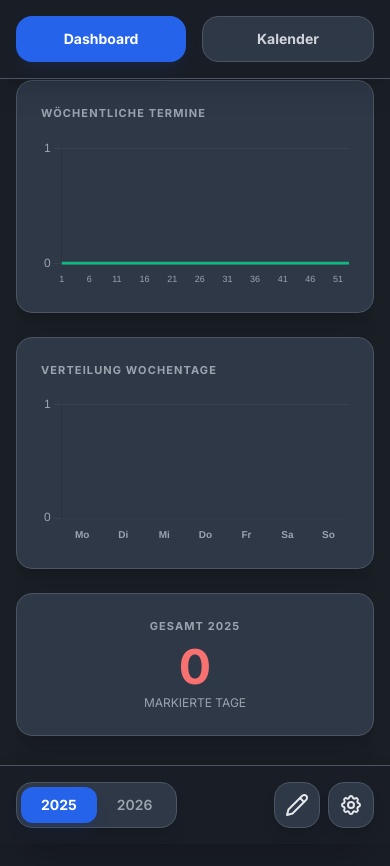
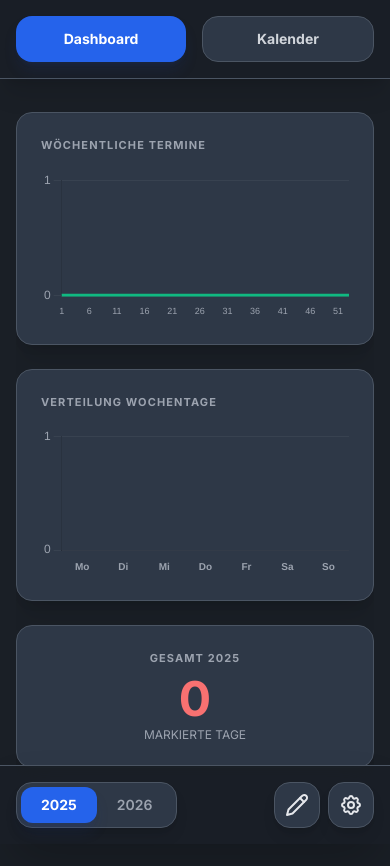
Before and after one commit to blackfootnavajo/kiwikalender, a plain HTML site: page docs/index.html in a window 390 px wide. Drawn offline with nearby package versions, Linux system fonts and the light colour scheme.

Commit message:
Adjust padding in HTML body and update class attributes

```diff
--- a/docs/index.html
+++ b/docs/index.html
@@ -1,5 +1,5 @@
 <!DOCTYPE html>
-<html lang="de" class="scroll-smooth scroll-pt-[90px]">
+<html lang="de" class="scroll-smooth scroll-pt-[120px]">
 <head>
     <meta charset="UTF-8">
     <meta name="viewport" content="width=device-width, initial-scale=1.0, maximum-scale=1.0, user-scalable=0">
@@ -167,7 +167,7 @@
         }
     </style>
 </head>
-<body class="min-h-screen p-4 md:p-8 pt-20 md:pt-28 pb-24 md:pb-28">
+<body class="min-h-screen p-4 md:p-8 pt-28 md:pt-32 pb-24 md:pb-28">
 
     <div id="toast" class="toast-notification">Nachricht</div>
 
```
